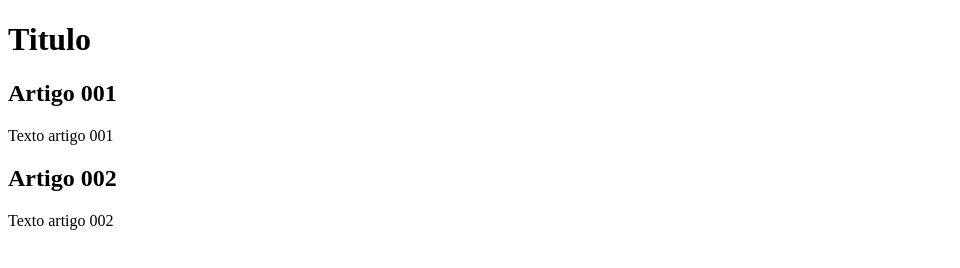
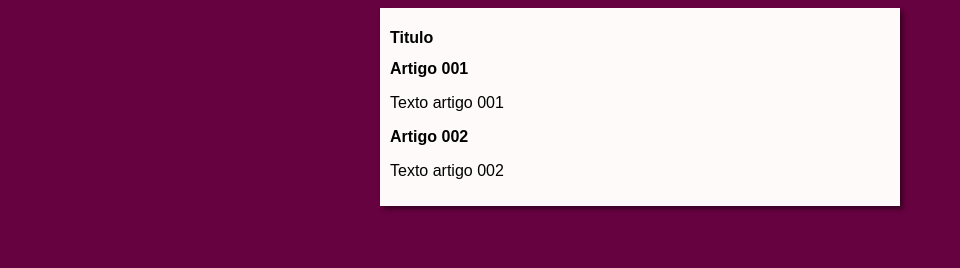
Before and after one commit to VictorHp21/projeto-site-branch, a plain HTML site: page index.html in a window 1280 px wide. Shown: the whole page, without its empty margins (0-960 px from the left). Drawn offline with Linux system fonts and the light colour scheme.

Commit message:
Iniciei o design

```diff
--- /dev/null
+++ b/estilo/style.css
@@ -0,0 +1,16 @@
+* {
+    font-family: Arial, Helvetica, sans-serif;
+    font-size: 16px;
+}
+
+body{
+    background-color: rgb(103, 2, 64);
+}
+
+main{
+    background-color: snow;
+    width: 500px;
+    margin: auto;
+    padding: 10px;
+    box-shadow: 3px 3px 5px rgba(0, 0, 0, 0.476);
+}
--- a/index.html
+++ b/index.html
@@ -4,6 +4,7 @@
     <meta charset="UTF-8">
     <meta name="viewport" content="width=device-width, initial-scale=1.0">
     <title>Titulo Site</title>
+    <link rel="stylesheet" href="estilo/style.css">
 </head>
 <body>
     <main>
```
